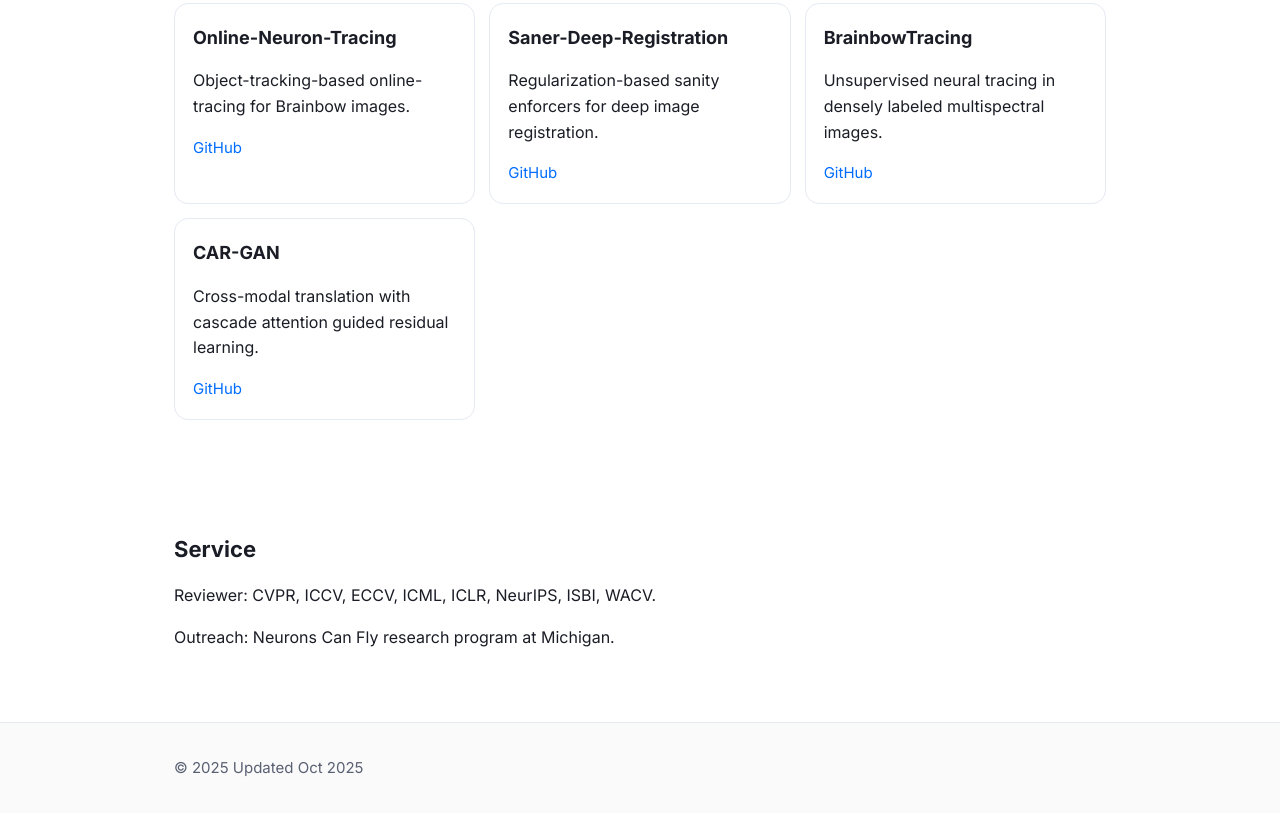
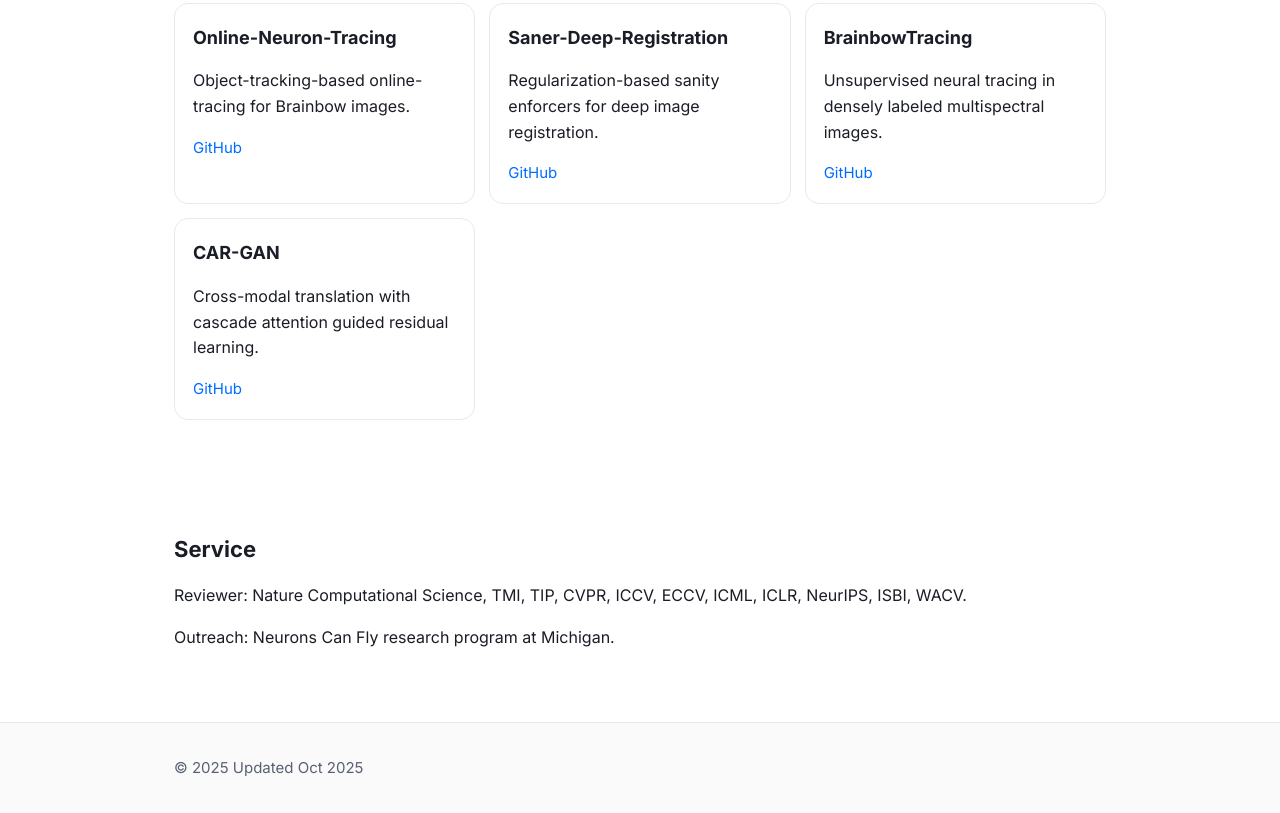
Before and after one commit to tuffr5/tuffr5.github.io, a plain HTML site: page index.html in a window 1280 px wide. Shown: the part 1859-2672 px from the top of the page. Drawn offline with Linux system fonts and the light colour scheme.

Commit message:
udpate cv

```diff
--- a/index.html
+++ b/index.html
@@ -192,7 +192,7 @@
     <section id="service" class="section alt">
       <div class="container">
         <h2>Service</h2>
-        <p>Reviewer: CVPR, ICCV, ECCV, ICML, ICLR, NeurIPS, ISBI, WACV. </p>
+        <p>Reviewer: Nature Computational Science, TMI, TIP, CVPR, ICCV, ECCV, ICML, ICLR, NeurIPS, ISBI, WACV. </p>
         <p>Outreach: Neurons Can Fly research program at Michigan.</p>
       </div>
     </section>
```
Also changed, not shown: 1 other file.
